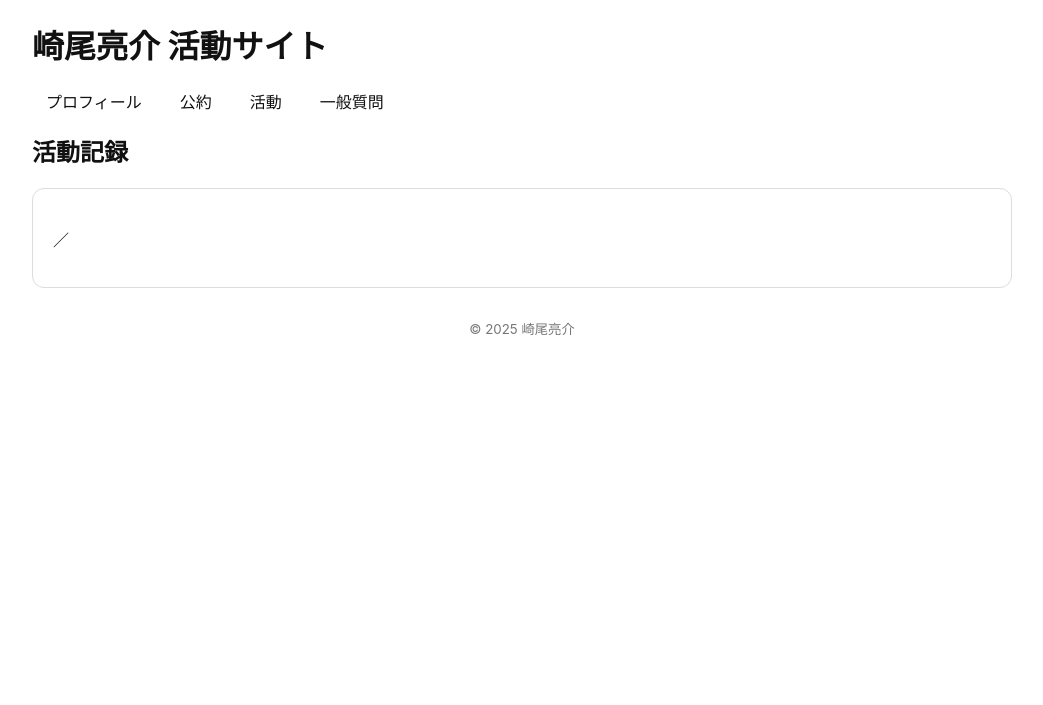
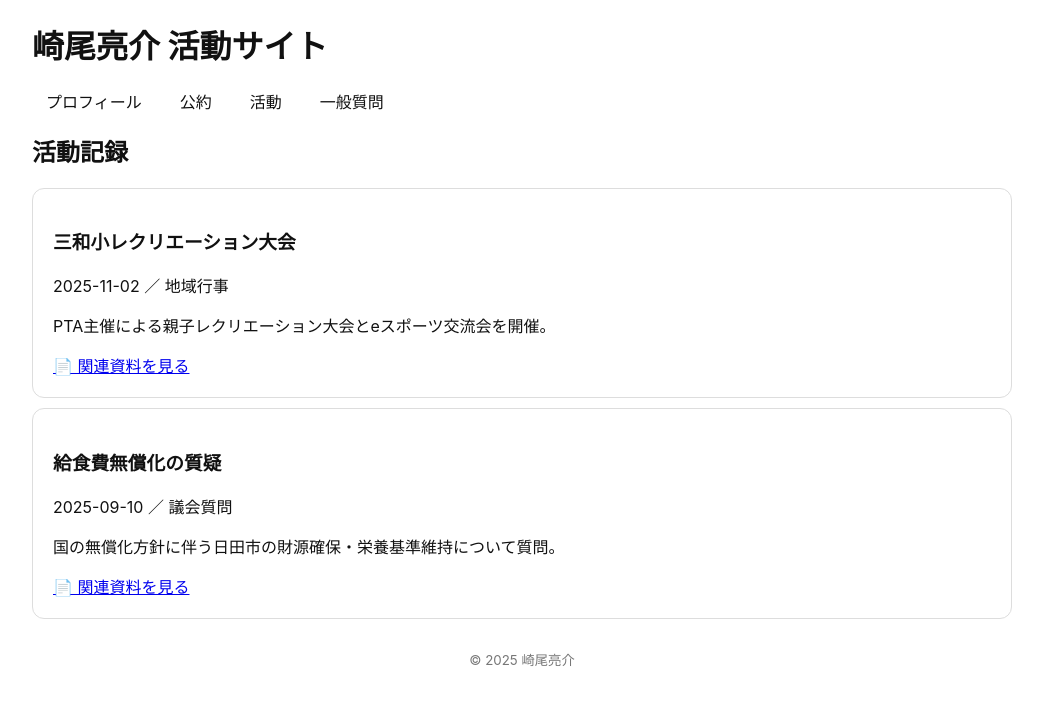
Before and after one commit to sakioryousuke-eng/activity-site, a Jekyll site: the page built from pages/activity.html, in a window 1280 px wide. Shown: the top 705 px of the page, without its empty margins (118-1161 px from the left). Built offline with Jekyll 4.4.1, drawn with Linux system fonts in a browser that asks for light colours; part of the change alters nothing that is shown.

Commit message:
Update activity.yml

```diff
--- a/_data/activity.yml
+++ b/_data/activity.yml
@@ -1,105 +1,11 @@
-# 活動の統合データ。上に追加するほど新しい想定（表示は自動で新しい順に）
-items:
-  - title: "三和小 eスポーツ交流会・地域レクリエーション"
-    date: "2025-11-02"
-    category: "地域"
-    tag: ["教育", "地域づくり", "ICT"]
-    summary: "地域と学校の協働イベント。世代間交流とデジタル体験の場づくり。"
-    pdf: "assets/pdf/activity/sanwa-20251102.pdf"
-    image: "assets/img/activity/sanwa-20251102.jpg"
+- title: 三和小レクリエーション大会
+  date: 2025-11-02
+  category: 地域行事
+  summary: PTA主催による親子レクリエーション大会とeスポーツ交流会を開催。
+  pdf: /assets/pdf/activity-202511.pdf
 
-  - title: "三和小 運動会"
-    date: "2025-10-11"
-    category: "地域"
-    tag: ["教育", "地域づくり"]
-    summary: "児童のきびきびした姿に感嘆"
-    pdf: "assets/pdf/pdf"
-    image: "assets/img/jpg"
-
-  - title: "笹森神社相撲大会"
-    date: "2025-10-05"
-    category: "地域"
-    tag: ["教育", "地域づくり"]
-    summary: "最近なかなか見ない接触する競技"
-    pdf: "assets/pdf/pdf"
-    image: "assets/img/jpg"
-
-  - title: "三和小 運動会試演会"
-    date: "2025-10-01"
-    category: "地域"
-    tag: ["教育", "地域づくり"]
-    summary: "鼓笛演奏すごかった"
-    pdf: "assets/pdf/pdf"
-    image: "assets/img/jpg"
-
-  - title: "議員陸上　陸上競技県大会"
-    date: "2025-09-14"
-    category: "議会"
-    tag: ["議員活動"]
-    summary: "精一杯走りました"
-    pdf: "assets/pdf/pdf"
-    image: "assets/img/jpg"
-
-  - title: "令和7年9月定例会 一般質問"
-    date: "2025-09-10"
-    category: "議会"
-    tag: ["教育", "学校施設"]
-    summary: "学校施設（改修計画）／屋内体育施設の空調方針について質疑。"
-    pdf: "assets/pdf/matrix/education-202509.pdf"
-    link: "pages/matrix.html"  # 先頭スラッシュなし
-
-  - title: "全国市議会議長会研究フォーラム"
-    date: "2025-08-28"
-    category: "議会"
-    tag: ["議員活動"]
-    summary: "全国の市議の悩みはあまり変わらない"
-    pdf: "assets/pdf/pdf"
-    image: "assets/img/jpg"
-
-  - title: "日田高校同窓会陽柳会"
-    date: "2025-08-17"
-    category: "議会"
-    tag: ["議員活動"]
-    summary: "中野議員の挨拶"
-    pdf: "assets/pdf/pdf"
-    image: "assets/img/jpg"
-
-  - title: "大分県PTA連合会"
-    date: "2025-08-02"
-    category: "地域"
-    tag: ["地域行事"]
-    summary: "育友会とPTAは悩みも違う"
-    pdf: "assets/pdf/pdf"
-    image: "assets/img/jpg"
-
-  - title: "佐伯市議会視察"
-    date: "2025-07-07"
-    category: "議会"
-    tag: ["議員活動"]
-    summary: "議員定数と報酬について"
-    pdf: "assets/pdf/pdf"
-    image: "assets/img/jpg"
-
-  - title: "こども総合局（仮称）に関する意見交換"
-    date: "2025-06-15"
-    category: "行政"
-    tag: ["福祉", "こども支援"]
-    summary: "部局横断の子ども支援体制の在り方を協議。"
-    pdf: ""
-    image: ""
-
-  - title: "清水町避難訓練"
-    date: "2025-06-01"
-    category: "地域"
-    tag: ["地域活動"]
-    summary: "段ボールを使った避難グッズ"
-    pdf: ""
-    image: ""
-
-  - title: "三花地区卓球バトミントン大会"
-    date: "2025-02-23"
-    category: "地域"
-    tag: ["地域活動"]
-    summary: "みんな頑張りました"
-    pdf: ""
-    image: ""
+- title: 給食費無償化の質疑
+  date: 2025-09-10
+  category: 議会質問
+  summary: 国の無償化方針に伴う日田市の財源確保・栄養基準維持について質問。
+  pdf: /assets/pdf/education-202509.pdf
```
